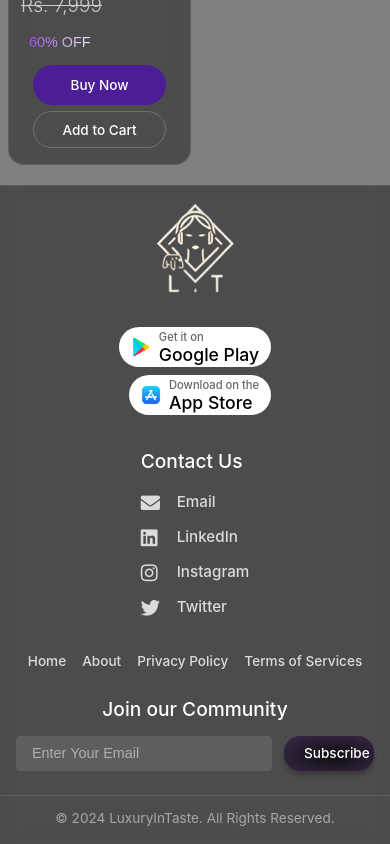
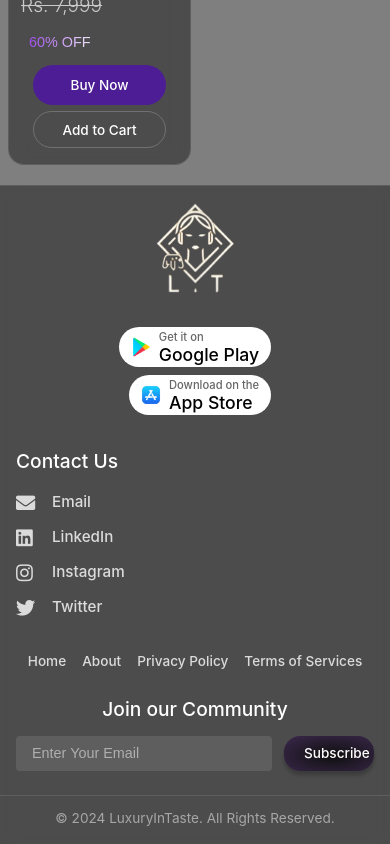
Before and after one commit to luxuryintaste-LIT/lit-ecommerce-backend, a React (Vite) app: page / in a window 390 px wide. Shown: the part 1743-2587 px from the top of the page. Built offline with nearby package versions, Linux system fonts and the light colour scheme.

Commit message:
footer changes

```diff
--- a/src/styles/Footer.css
+++ b/src/styles/Footer.css
@@ -363,17 +363,20 @@
     justify-content: space-between;
     align-items: flex-start;
     order: 1;
+    margin-bottom: 2rem;
   }
 
   .contact-section {
-    width: auto;
+    flex: 0 0 auto;
     align-items: flex-start;
     text-align: left;
     margin: 0;
+    padding: 0;
   }
 
   .contact-section h3 {
     margin-bottom: 1rem;
+    text-align: left;
   }
 
   .social-links {
@@ -382,10 +385,13 @@
   }
 
   .app-downloads {
+    flex: 0 0 auto;
+    display: flex;
+    flex-direction: column;
     align-items: flex-end;
     padding: 0;
-    height: auto;
     gap: 0.5rem;
+    margin: 0;
   }
 
   .store-badge {
```
